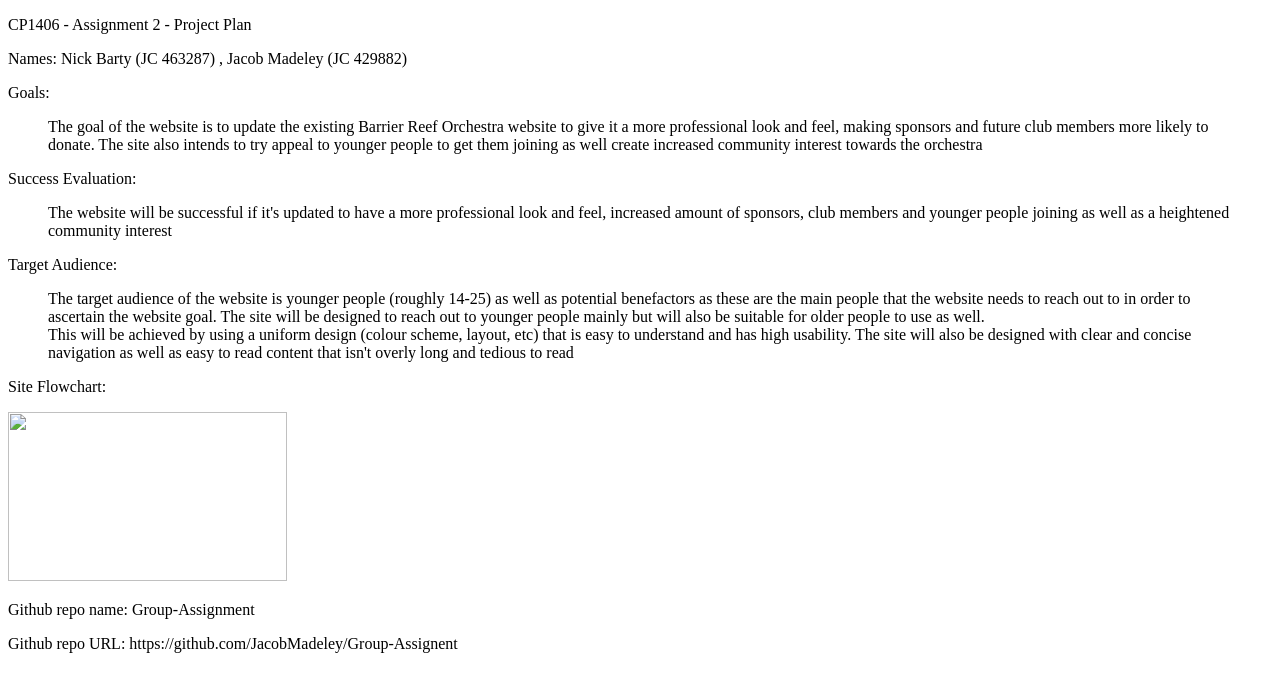
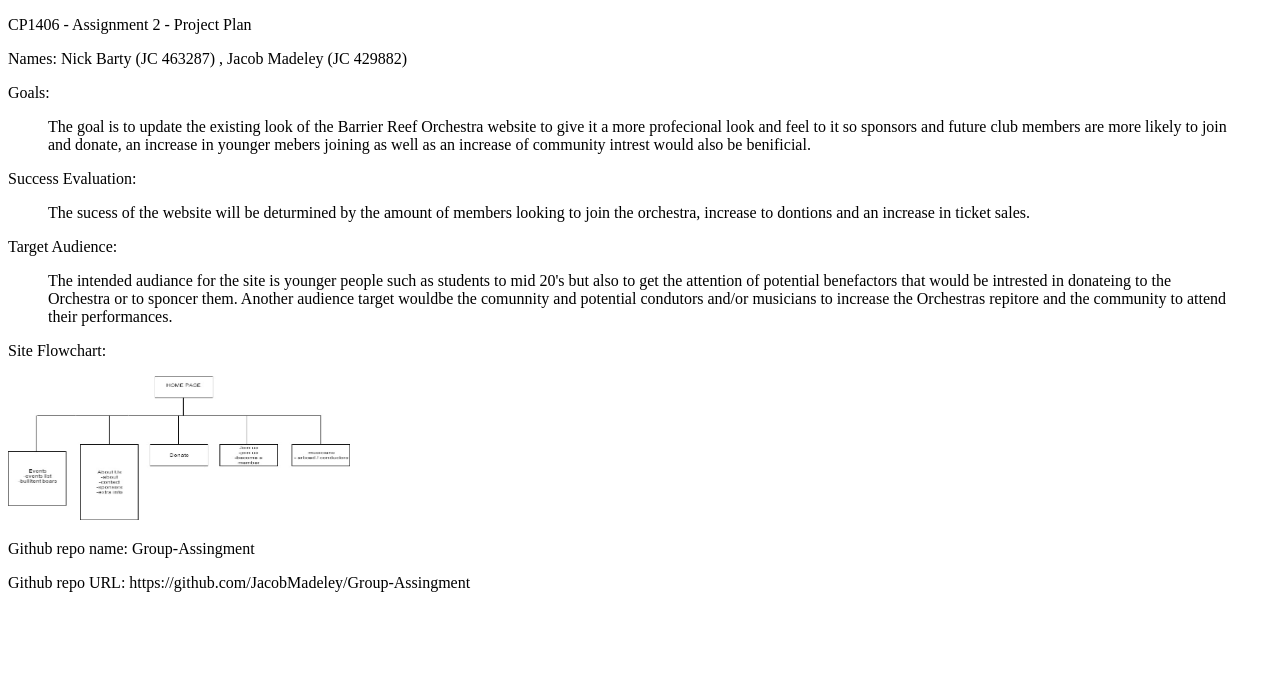
Before and after one commit to JacobMadeley/Group-Assignment, a plain HTML site: page Plan.html in a window 1280 px wide. Drawn offline with Linux system fonts and the light colour scheme.

Commit message:
Add files via upload

```diff
--- a/Plan.html
+++ b/Plan.html
@@ -1,8 +1,8 @@
 <!doctype html>
 <html>
 <head>
-    <meta charset="utf-8">
-    <title>Plan</title>
+<meta charset="utf-8">
+<title>Plan</title>
 </head>
 <body>
 <p>CP1406 - Assignment 2 - Project Plan
@@ -11,34 +11,22 @@
 <p>Goals: </p>
 
 <blockquote>
-    <p> The goal of the website is to update the existing Barrier Reef Orchestra website to give it a more professional
-        look and feel, making sponsors and future club members more likely to donate. The site also intends to try
-        appeal to younger people to get them joining as well create increased community interest towards the orchestra
-    </p>
+			<p>The goal is to update the existing look of the Barrier Reef Orchestra website to give it a more profecional look and feel to it so sponsors and future club members are more likely to join and donate, an increase in younger mebers joining as well as an increase of community intrest would also be benificial.</p>
 </blockquote>
 
 <p>Success Evaluation: </p>
 
 <blockquote>
-    <p> The website will be successful if it's updated to have a more professional look and feel, increased amount of
-        sponsors, club members and younger people joining as well as a heightened community interest
-    </p>
+            <p>The sucess of the website will be deturmined by the amount of members looking to join the orchestra, increase to dontions and an increase in ticket sales.</p>
 </blockquote>
 
 <p>Target Audience:</p>
 <blockquote>
-    <p> The target audience of the website is younger people (roughly 14-25) as well as potential benefactors as these
-        are the main people that the website needs to reach out to in order to ascertain the website goal. The site will
-        be designed to reach out to younger people mainly but will also be suitable for older people to use as well.
-        <br>
-        This will be achieved by using a uniform design (colour scheme, layout, etc) that is easy to understand and has
-        high usability. The site will also be designed with clear and concise navigation as well as easy to read content
-        that isn't overly long and tedious to read
-    </p>
+<p>The intended audiance for the site is younger people such as students to mid 20's but also to get the attention of potential benefactors that would be intrested in donateing to the Orchestra or to sponcer them. Another audience target wouldbe the comunnity and potential condutors and/or musicians to increase the Orchestras repitore and the community to attend their performances.</p>
 </blockquote>
 <p>Site Flowchart: </p>
-<img src="images/" alt="" width="279" height="169"/><br>
-<p>Github repo name: Group-Assignment</p>
-<p>Github repo URL: https://github.com/JacobMadeley/Group-Assignent</p>
+<img src="SiteMap.jpg" width="342" height="144" alt=""/> <br>
+<p>Github repo name: Group-Assingment</p>
+<p>Github repo URL: https://github.com/JacobMadeley/Group-Assingment</p>
 </body>
 </html>
```
